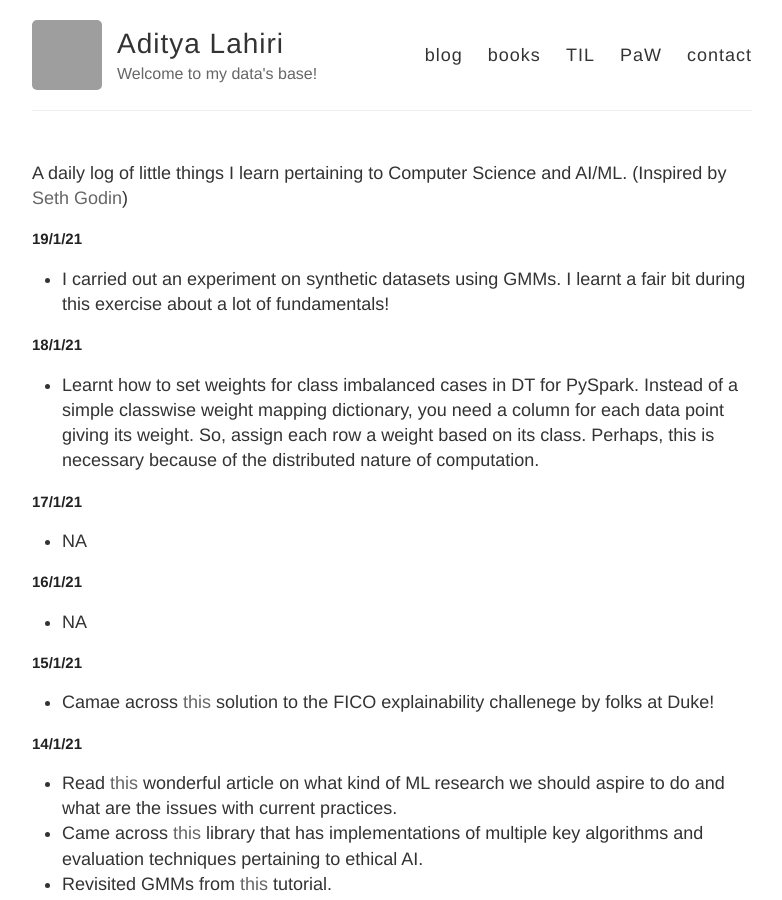
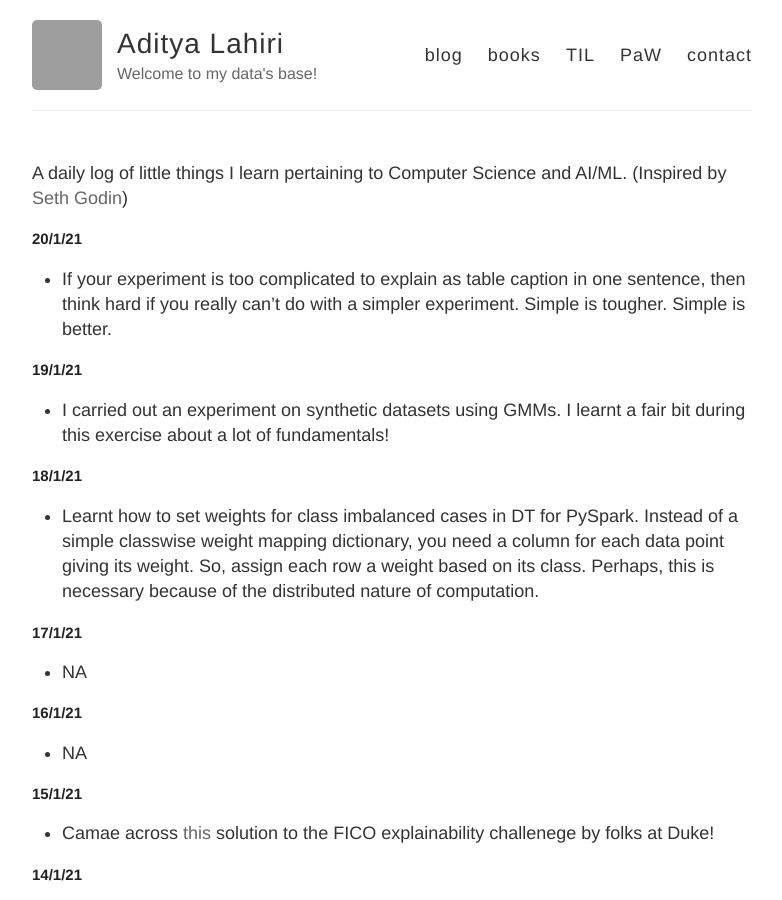
Before and after one commit to adityalahiri/adityalahiri.github.io, a Jekyll site: the page built from TIL.md, in a window 1280 px wide and 900 px high. Shown: the whole window, without its empty margins (248-1030 px from the left). Built offline with Jekyll 4.4.1, drawn with Linux system fonts in a browser that asks for light colours; our own code applies the rules of GitHub Pages for plain Markdown files; grey boxes are pictures that could not be loaded.

Commit message:
Update for 20/1

```diff
--- a/TIL.md
+++ b/TIL.md
@@ -1,5 +1,9 @@
 A daily log of little things I learn pertaining to Computer Science and AI/ML.
 (Inspired by [Seth Godin](https://seths.blog/))
+
+## 20/1/21
+
+* If your experiment is too complicated to explain as table caption in one sentence, then think hard if you really can't do with a simpler experiment. Simple is tougher. Simple is better.
 
 ## 19/1/21
 
```
